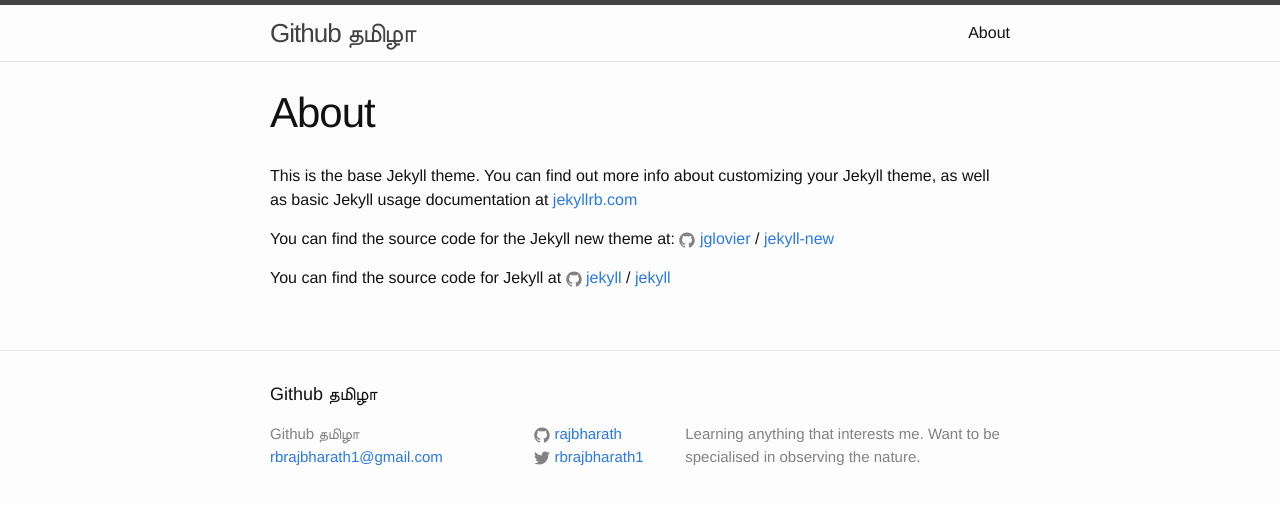
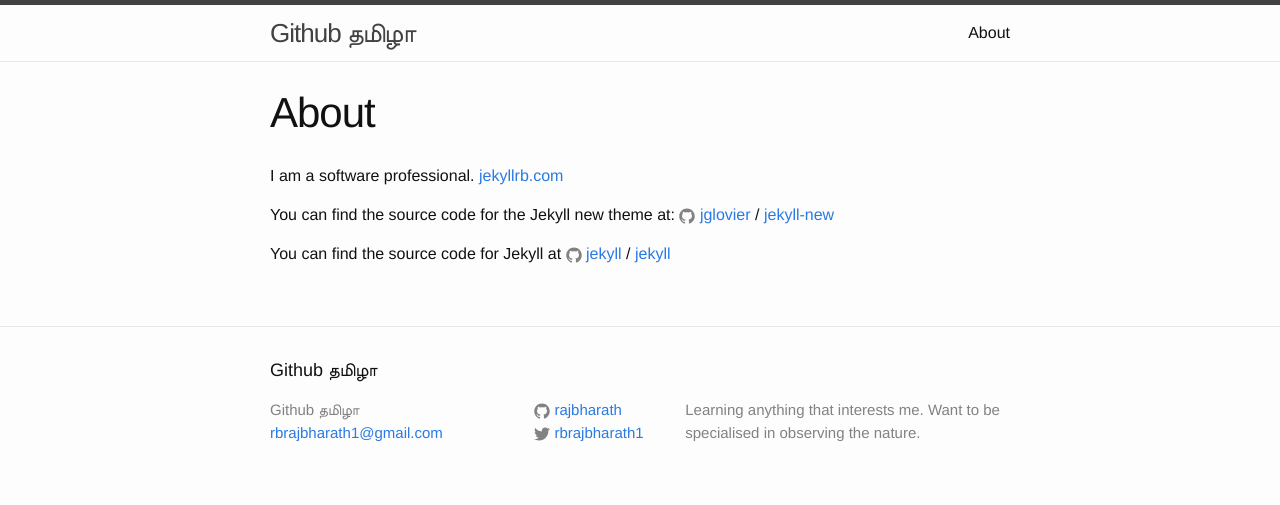
Before and after one commit to rajbharath/rajbharath.github.io, a Jekyll site: the page built from about.md, in a window 1280 px wide. Shown: the top 505 px of the page. Built offline with Jekyll 4.4.1, drawn with Linux system fonts in a browser that asks for light colours.

Commit message:
Edited about me

```diff
--- a/about.md
+++ b/about.md
@@ -4,7 +4,7 @@
 permalink: /about/
 ---
 
-This is the base Jekyll theme. You can find out more info about customizing your Jekyll theme, as well as basic Jekyll usage documentation at [jekyllrb.com](http://jekyllrb.com/)
+I am a software professional. [jekyllrb.com](http://jekyllrb.com/)
 
 You can find the source code for the Jekyll new theme at:
 {% include icon-github.html username="jglovier" %} /
```
